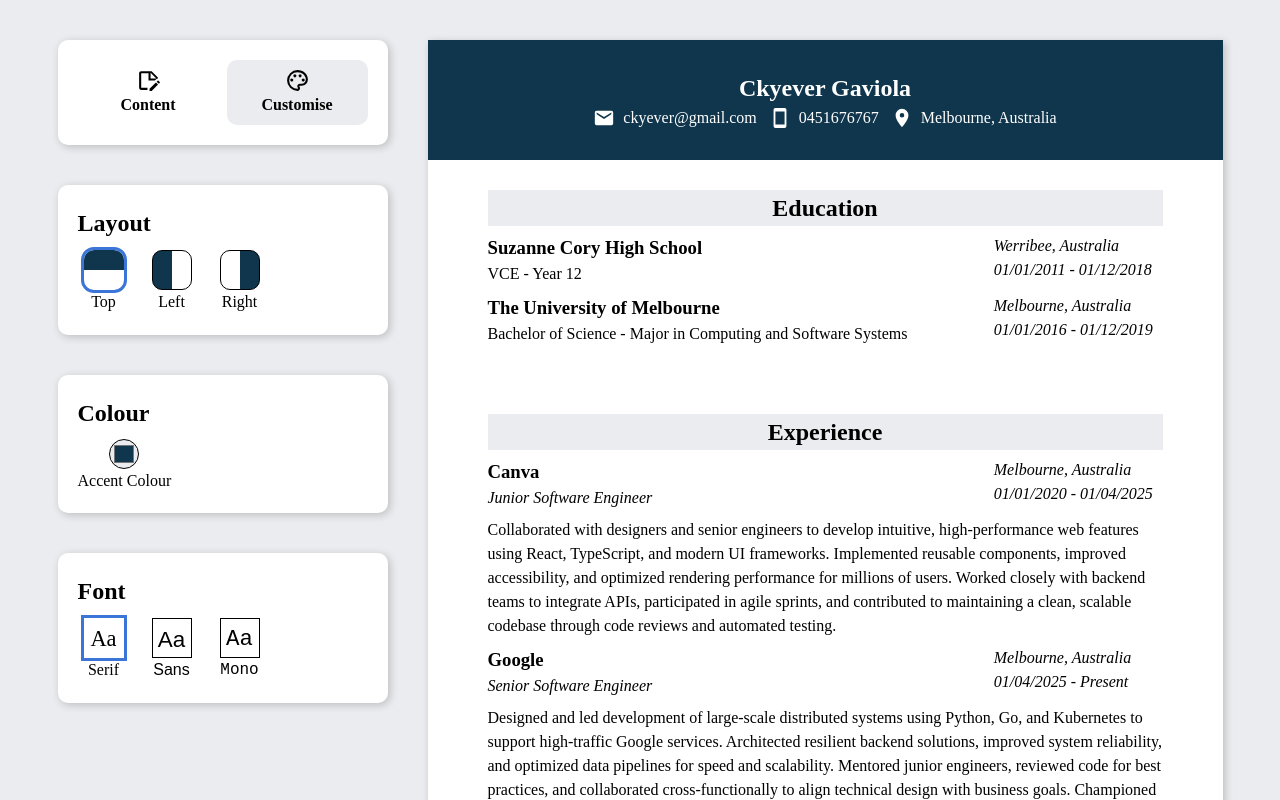
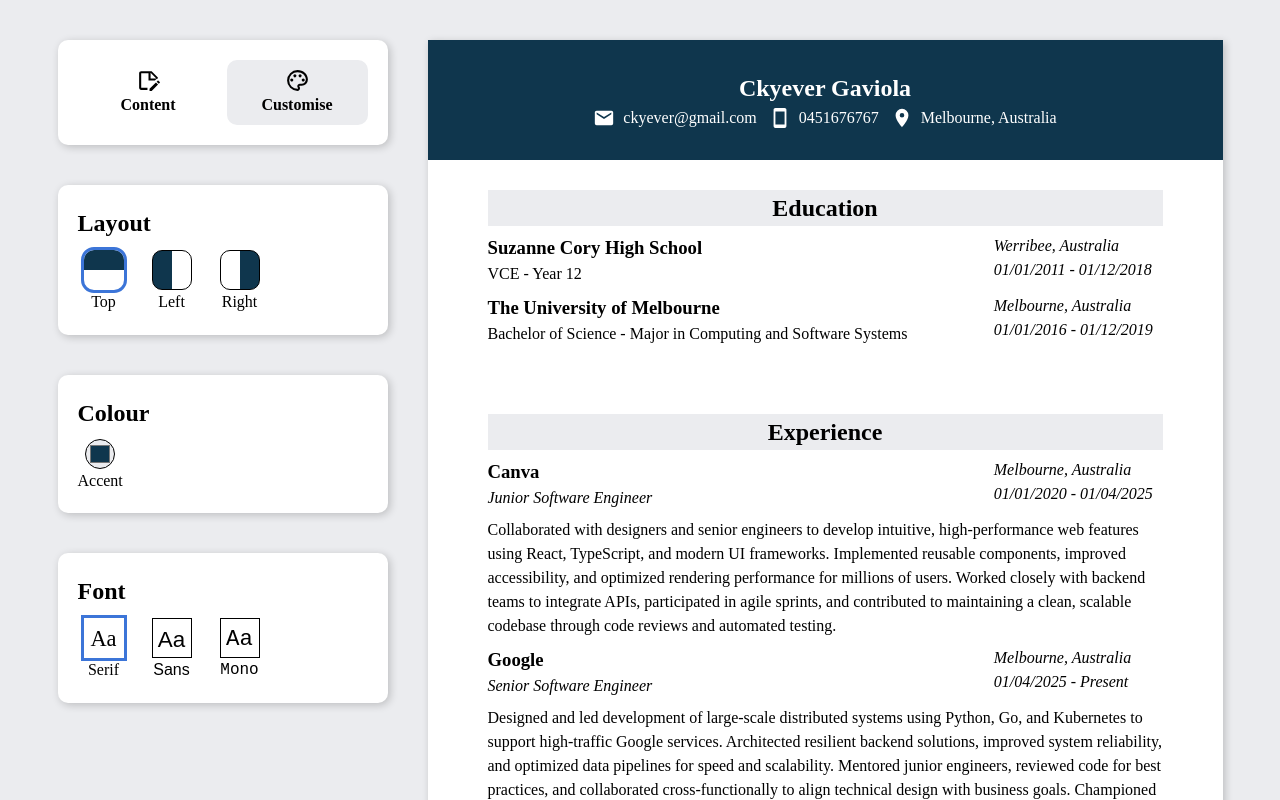
Before and after one commit to ckyever/cv-application, a React (Vite) app: page / in a window 1280 px wide. Both pictures are taken after a click on the button "Customise". Shown: the top 800 px of the page. Built offline with nearby package versions, Linux system fonts and the light colour scheme.

Commit message:
Drop colour from the accent colour label

```diff
--- a/src/components/EditCardList.jsx
+++ b/src/components/EditCardList.jsx
@@ -154,7 +154,7 @@ function EditCardList({ editMode, resumeData, setResumeData }) {
                   );
                 }}
               />
-              <label htmlFor="color-picker">Accent Colour</label>
+              <label htmlFor="color-picker">Accent</label>
             </div>
           </Card>
           <Card title="Font">
```
